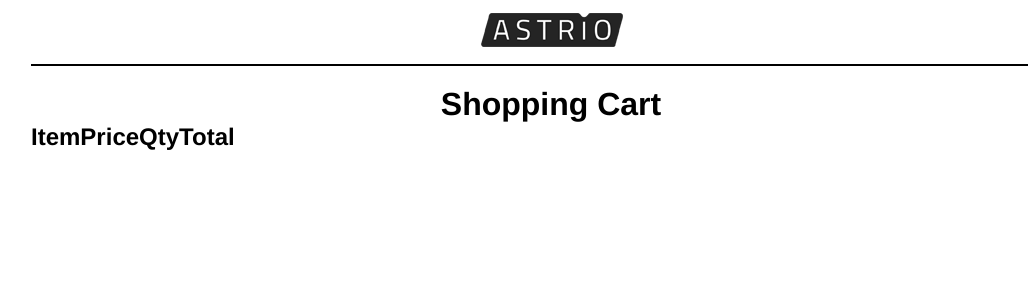
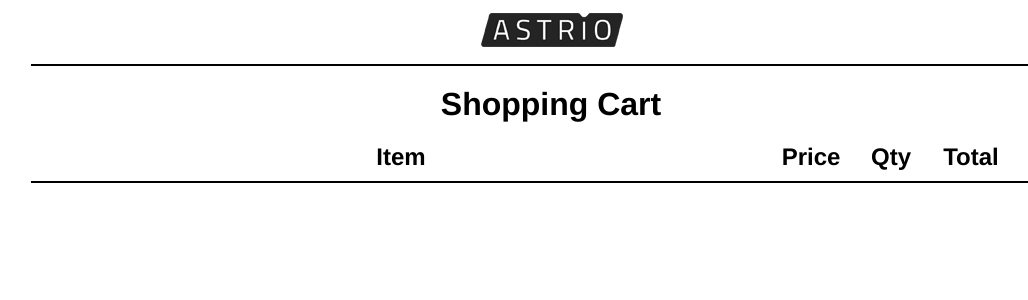
Before and after one commit to parunkov/Vue4, a Vue app: page /#/cart in a window 1280 px wide. Shown: the top 300 px of the page, without its empty margins (89-1117 px from the left). Built offline with nearby package versions, Linux system fonts and the light colour scheme.

Commit message:
cart item styles

```diff
--- a/src/App.vue
+++ b/src/App.vue
@@ -16,11 +16,6 @@ export default defineComponent({
     const store = useStore(key);
     store.state.cart;
   },
-  // data() {
-  //   return {
-  //     cartQuantity: 0 as number,
-  //   };
-  // },
   components: { MainHeader },
 });
 </script>
@@ -51,7 +46,9 @@ nav {
   }
 }
 .container {
-  max-width: 1040px;
+  max-width: 1060px;
   margin: 0 auto;
+  padding-left: 10px;
+  padding-right: 10px;
 }
 </style>
--- a/src/assets/images.ts
+++ b/src/assets/images.ts
@@ -18,4 +18,11 @@ const down = `
 </svg>
 `;
 
-export { cartIcon, up, down };
+const trash = `
+<svg width="30px" height="30px" viewBox="0 0 24 24" fill="none" xmlns="http://www.w3.org/2000/svg">
+<path d="M8 1.5V2.5H3C2.44772 2.5 2 2.94772 2 3.5V4.5C2 5.05228 2.44772 5.5 3 5.5H21C21.5523 5.5 22 5.05228 22 4.5V3.5C22 2.94772 21.5523 2.5 21 2.5H16V1.5C16 0.947715 15.5523 0.5 15 0.5H9C8.44772 0.5 8 0.947715 8 1.5Z" fill="#000000"/>
+<path d="M3.9231 7.5H20.0767L19.1344 20.2216C19.0183 21.7882 17.7135 23 16.1426 23H7.85724C6.28636 23 4.98148 21.7882 4.86544 20.2216L3.9231 7.5Z" fill="#000000"/>
+</svg>
+`;
+
+export { cartIcon, up, down, trash };
--- a/src/components/CartItem.vue
+++ b/src/components/CartItem.vue
@@ -4,7 +4,7 @@ import { CartItem } from '@/types/types';
 // import { ref } from 'vue';
 import { useStore } from 'vuex';
 import { key } from '@/store';
-import { up, down } from '@/assets/images';
+import { up, down, trash } from '@/assets/images';
 
 const store = useStore(key);
 store.state.cart;
@@ -14,6 +14,7 @@ const props = defineProps<{
   data: CartItem;
 }>();
 console.log(store);
+console.log(2222);
 </script>
 
 <template>
@@ -27,7 +28,7 @@ console.log(store);
       <div type="button" class="cart-item__minus" v-html="down"></div>
     </div>
     <div class="cart-item__total">{{ '$' + data.price * data.quantity }}</div>
-    <div class="cart-item__remove-button"></div>
+    <div class="cart-item__remove-button" v-html="trash"></div>
   </div>
 </template>
 
@@ -44,6 +45,7 @@ console.log(store);
     text-align: left;
   }
   &__price {
+    width: 80px;
     padding-left: 10px;
     padding-right: 10px;
   }
@@ -51,6 +53,8 @@ console.log(store);
     position: relative;
     padding: 10px;
     padding-right: 30px;
+    margin-left: 15px;
+    margin-right: 15px;
     border: 1px solid black;
     border-radius: 5px;
   }
@@ -72,8 +76,13 @@ console.log(store);
     bottom: 0;
   }
   &__total {
+    width: 80px;
     padding-left: 10px;
     padding-right: 10px;
   }
+  &__remove-button {
+    cursor: pointer;
+    width: 60px;
+  }
 }
 </style>
--- a/src/components/CatalogGrid.vue
+++ b/src/components/CatalogGrid.vue
@@ -28,5 +28,6 @@ export default defineComponent({
   display: flex;
   flex-wrap: wrap;
   margin-bottom: 20px;
+  justify-content: space-between;
 }
 </style>
--- a/src/views/CartView.vue
+++ b/src/views/CartView.vue
@@ -15,6 +15,7 @@ store.state.cart;
       <h2 class="headers__price">Price</h2>
       <h2 class="headers__quantity">Qty</h2>
       <h2 class="headers__total">Total</h2>
+      <div class="headers__trash"></div>
     </div>
     <cart-item v-for="item in store.state.cart" :key="item.title" :data="item" />
   </div>
@@ -24,7 +25,30 @@ store.state.cart;
 .cart {
   padding-top: 20px;
 }
+h1 {
+  margin-bottom: 20px;
+}
+.cart-item {
+  border-bottom: 2px solid black;
+}
 .headers {
   display: flex;
+  padding-bottom: 10px;
+  border-bottom: 2px solid black;
+  &__item {
+    flex: auto;
+  }
+  &__price {
+    width: 80px;
+  }
+  &__quantity {
+    width: 80px;
+  }
+  &__total {
+    width: 80px;
+  }
+  &__trash {
+    width: 60px;
+  }
 }
 </style>
```
